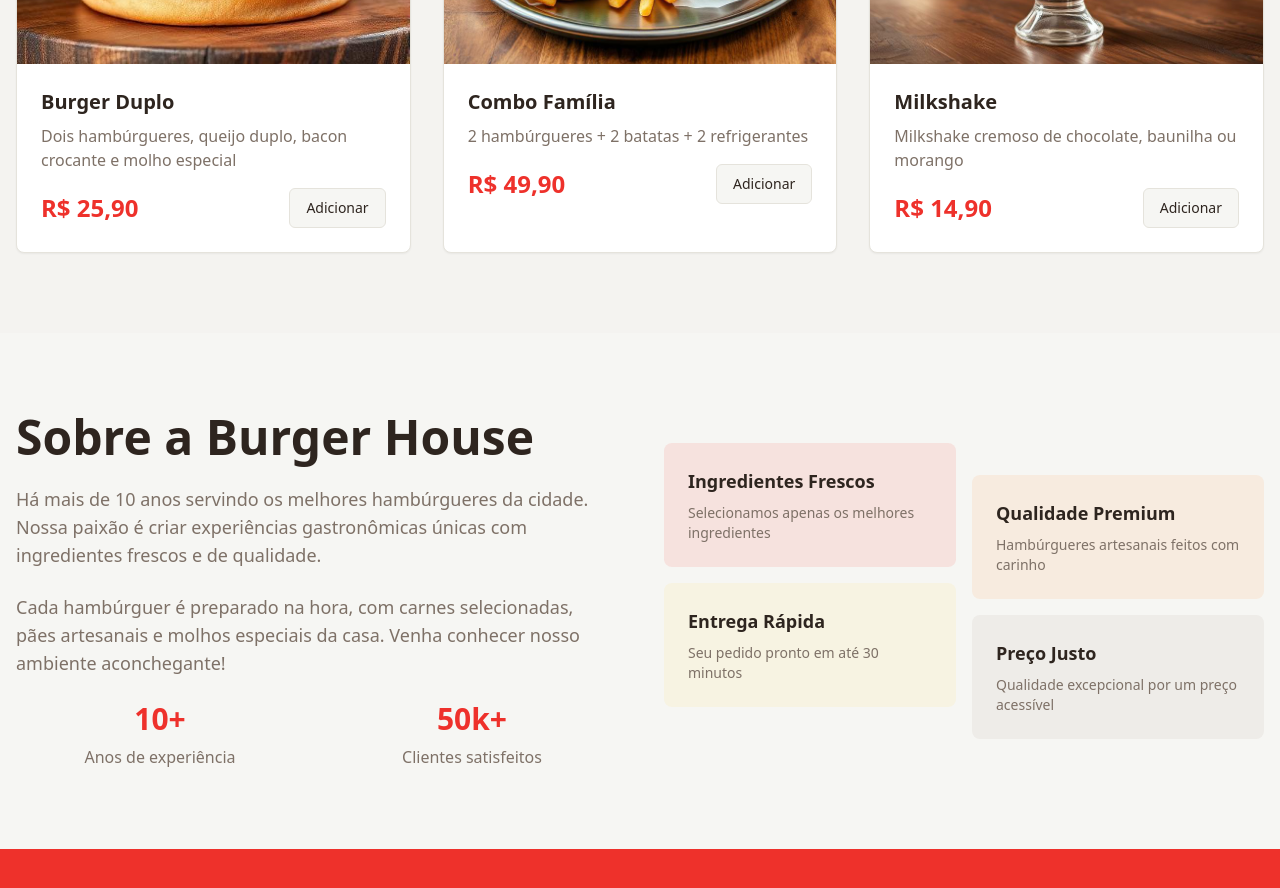
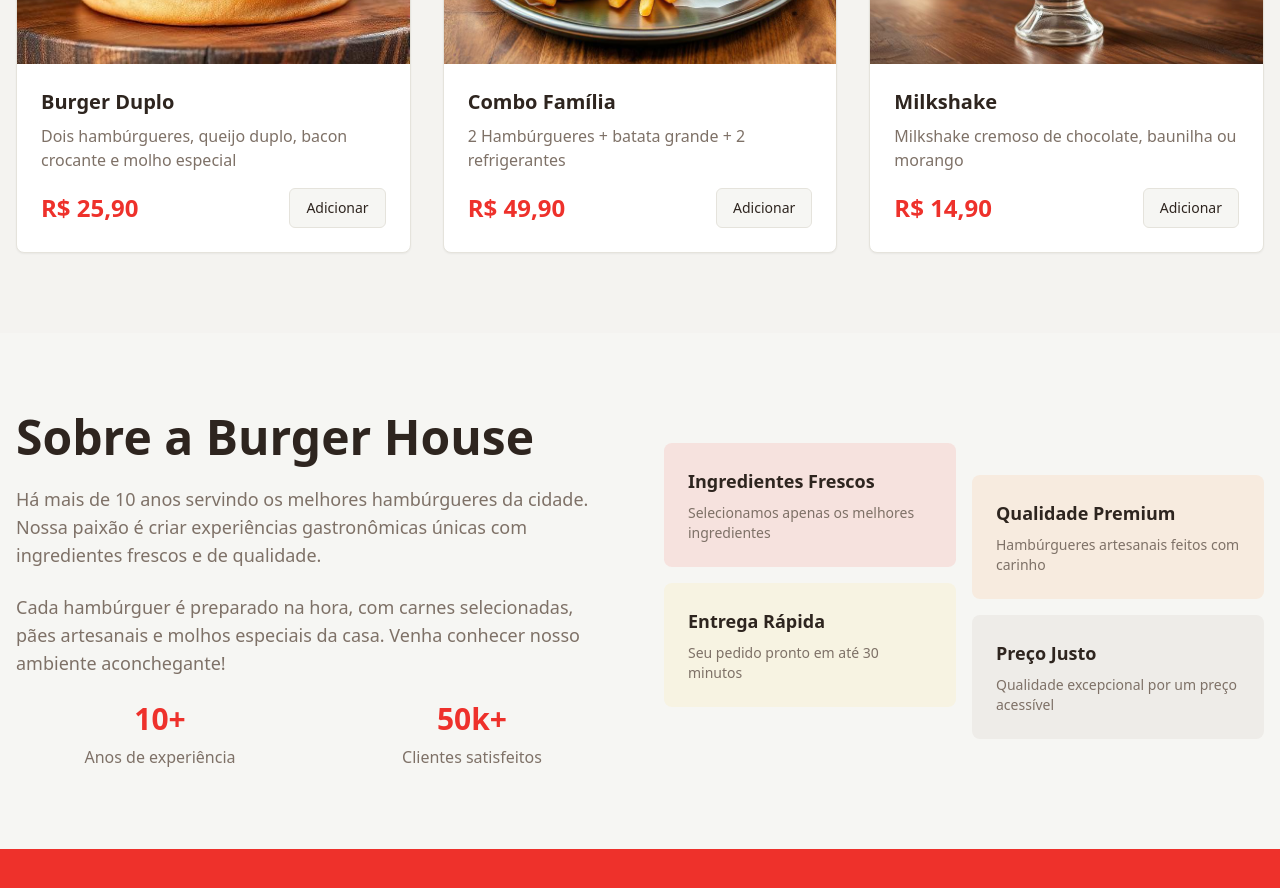
Before and after one commit to trabalho-larissa/chef-create-html, a React (Vite) app: page / in a window 1280 px wide. Shown: the part 1980-2868 px from the top of the page. Built offline with nearby package versions, Linux system fonts and the light colour scheme.

Commit message:
Update menu item description

```diff
--- a/src/components/Menu.tsx
+++ b/src/components/Menu.tsx
@@ -34,7 +34,7 @@ const Menu = () => {
   }, {
     id: 5,
     name: "Combo Família",
-    description: "2 hambúrgueres + 2 batatas + 2 refrigerantes",
+    description: "2 Hambúrgueres + batata grande + 2 refrigerantes",
     price: "R$ 49,90",
     image: familyCombo
   }, {
```
